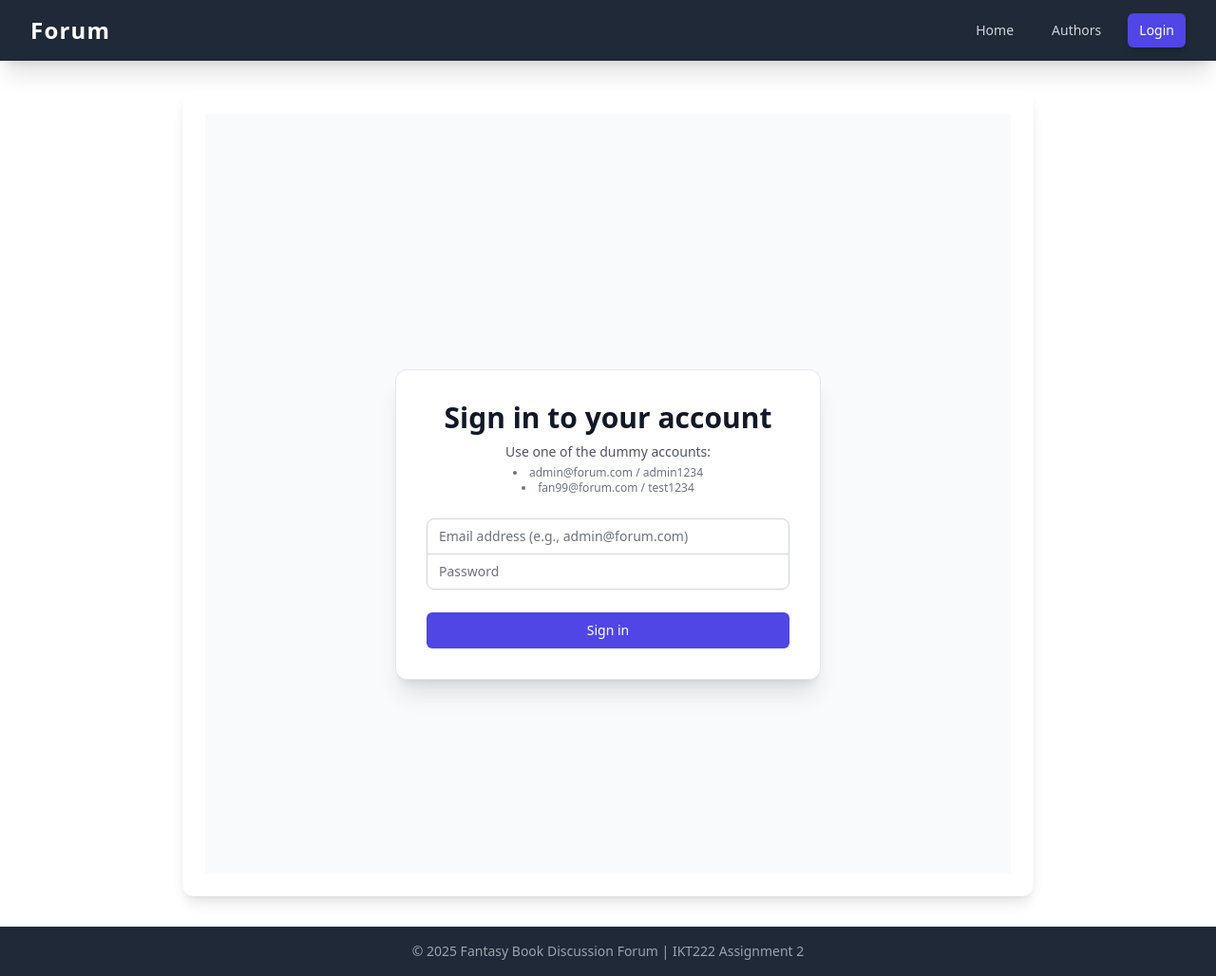
After one commit to SolUrsi/IKT222-Assignment-2, a Flask app: page /login in a window 1280 px wide. The commit adds this page. Shown: the whole page at 95% size. Run offline with Flask 3, Linux system fonts and the light colour scheme; some libraries are stand-ins or nearby versions.

Commit message:
Working on user login / logout

```diff
--- a/app.py
+++ b/app.py
@@ -1,14 +1,15 @@
 # Imports
-from flask import Flask, render_template, g, cli
+from flask import Flask, render_template, g, cli, request, session, redirect, url_for, flash
 import sqlite3
 import click
 from datetime import datetime
+from werkzeug.security import generate_password_hash, check_password_hash
 
 # Configuration
+app = Flask(__name__)
+# -- Very secret key, much hidden, much wow
+app.config['SECRET_KEY'] = 'super_duper_massive_hashed_key_shush_no_peeping'
 DB = 'app.db'
-
-# Initialization
-app = Flask(__name__)
 
 # DB Functions
 def get_db():
@@ -30,12 +31,17 @@
 
 app.teardown_appcontext(close_db)
 
+
 # -- Initialize db and set dummy data
 def init_db():
     db = get_db()
 
+    # ---- Hashing dummy passwords
+    hashed_admin_pass = generate_password_hash('admin1234')
+    hashed_fan_pass = generate_password_hash('test1234')
+
     # ---- User inserts
-    db.executescript("""
+    db.executescript(f"""
         DROP TABLE IF EXISTS users;
         CREATE TABLE users (
             id INTEGER PRIMARY KEY AUTOINCREMENT,
@@ -43,8 +49,8 @@
             email TEXT NOT NULL,
             password TEXT NOT NULL
         );
-        INSERT INTO users (name, email, password) VALUES ('Admin', 'admin@forum.com', 'admin1234');
-        INSERT INTO users (name, email, password) VALUES ('FantasyFan99', 'fan99@forum.com', 'test1234');
+        INSERT INTO users (name, email, password) VALUES ('Admin', 'admin@forum.com', '{hashed_admin_pass}');
+        INSERT INTO users (name, email, password) VALUES ('FantasyFan99', 'fan99@forum.com', '{hashed_fan_pass}');
     """)
     db.commit()
 
@@ -263,7 +269,7 @@
     init_db()
     click.echo('Initialized the database.')
 
-# Routes
+# General Routes
 # -- Use Jinja to format HTML ( {% %} )
 @app.route("/")
 def home():
@@ -275,8 +281,16 @@
     authors = db.execute(
         'SELECT * FROM authors ORDER BY name'
     ).fetchall()
+    return render_template("authors.html", authors=authors)
 
-    return render_template("authors.html", authors=authors)
+@app.route("/login")
+def login():
+    return render_template("login.html")
+
+@app.route("/logout")
+def logout():
+    flash("Logged out")
+
 # Run app
 if __name__ == "__main__":
     app.run(debug=True)
--- a/templates/base.html
+++ b/templates/base.html
@@ -27,8 +27,15 @@
                         <a href="{{ url_for('authors_list') }}" class="text-gray-300 hover:bg-gray-700 hover:text-white px-3 py-2 rounded-md text-sm font-medium transition duration-150">Authors</a>
                         <!-- TODO: Add Books/Threads link here -->
 
-                        <!-- Auth Links (Placeholder) -->
-                        <a href="#" class="bg-indigo-600 text-white hover:bg-indigo-700 px-3 py-2 rounded-md text-sm font-medium transition duration-150 shadow-md">Login</a>
+                        <!-- Auth Links -->
+                        {% if g.user %}
+                            <!-- LOGGED IN VIEW -->
+                            <span class="text-gray-300 text-sm font-medium hidden sm:block">Hello, {{ g.user.name }}</span>
+                            <a href="{{ url_for('logout') }}" class="bg-red-600 text-white hover:bg-red-700 px-3 py-2 rounded-md text-sm font-medium transition duration-150 shadow-md">Logout</a>
+                        {% else %}
+                            <!-- LOGGED OUT VIEW -->
+                            <a href="{{ url_for('login')}}" class="bg-indigo-600 text-white hover:bg-indigo-700 px-3 py-2 rounded-md text-sm font-medium transition duration-150 shadow-md">Login</a>
+                        {% endif %}
                     </div>
                 </div>
             </div>
@@ -37,8 +44,12 @@
 
     <!-- Main Content -->
     <main class="flex-grow p-4 sm:p-6 lg:p-8">
-        <div class="max-w-4xl mx-auto bg-white p-6 rounded-xl shadow-lg">
-            {% block content %}{% endblock %}
+        <div class="max-w-4xl mx-auto">
+
+            <!-- Content Block Container -->
+            <div class="bg-white p-6 rounded-xl shadow-lg">
+                {% block content %}{% endblock %}
+            </div>
         </div>
     </main>
 
--- a/templates/index.html
+++ b/templates/index.html
@@ -4,7 +4,7 @@
 
 {% block content %}
 <h1 class="text-4xl font-extrabold text-gray-900 mb-4">Welcome to the Fantasy Book Forum</h1>
-<p class="text-lg text-gray-600 mb-6">This is the central hub for discussing the great works of Rick Riordan, Christopher Paolini, and J.K. Rowling.</p>
+<p class="text-lg text-gray-600 mb-6">This is the Internets central hub for discussing fantasy books.</p>
 
 <div class="mt-8 grid grid-cols-1 md:grid-cols-3 gap-6">
     <div class="p-4 bg-indigo-50 border-l-4 border-indigo-500 rounded-lg shadow-sm">
--- /dev/null
+++ b/templates/login.html
@@ -0,0 +1,47 @@
+{% extends 'base.html' %}
+
+{% block title %}Log In{% endblock %}
+
+{% block content %}
+<div class="flex items-center justify-center min-h-screen pt-16 bg-gray-50">
+    <div class="w-full max-w-md p-8 space-y-6 bg-white shadow-xl rounded-xl border border-gray-200">
+        <div class="text-center">
+            <h2 class="text-3xl font-extrabold text-gray-900">
+                Sign in to your account
+            </h2>
+            <p class="mt-2 text-sm text-gray-600">
+                Use one of the dummy accounts:
+                <ul class="text-xs mt-1 list-disc list-inside text-gray-500">
+                    <li>admin@forum.com / admin1234</li>
+                    <li>fan99@forum.com / test1234</li>
+                </ul>
+            </p>
+        </div>
+
+        <form class="mt-8 space-y-6" method="POST" action="{{ url_for('login') }}">
+            <input type="hidden" name="remember" value="true">
+            <div class="rounded-md shadow-sm -space-y-px">
+                <div>
+                    <label for="email-address" class="sr-only">Email address</label>
+                    <input id="email-address" name="email" type="email" autocomplete="email" required
+                        class="appearance-none rounded-none relative block w-full px-3 py-2 border border-gray-300 placeholder-gray-500 text-gray-900 rounded-t-lg focus:outline-none focus:ring-indigo-500 focus:border-indigo-500 focus:z-10 sm:text-sm"
+                        placeholder="Email address (e.g., admin@forum.com)">
+                </div>
+                <div>
+                    <label for="password" class="sr-only">Password</label>
+                    <input id="password" name="password" type="password" autocomplete="current-password" required
+                        class="appearance-none rounded-none relative block w-full px-3 py-2 border border-gray-300 placeholder-gray-500 text-gray-900 rounded-b-lg focus:outline-none focus:ring-indigo-500 focus:border-indigo-500 focus:z-10 sm:text-sm"
+                        placeholder="Password">
+                </div>
+            </div>
+
+            <div>
+                <button type="submit"
+                    class="group relative w-full flex justify-center py-2 px-4 border border-transparent text-sm font-medium rounded-md text-white bg-indigo-600 hover:bg-indigo-700 focus:outline-none focus:ring-2 focus:ring-offset-2 focus:ring-indigo-500 transition duration-150 ease-in-out">
+                    Sign in
+                </button>
+            </div>
+        </form>
+    </div>
+</div>
+{% endblock %}
```
